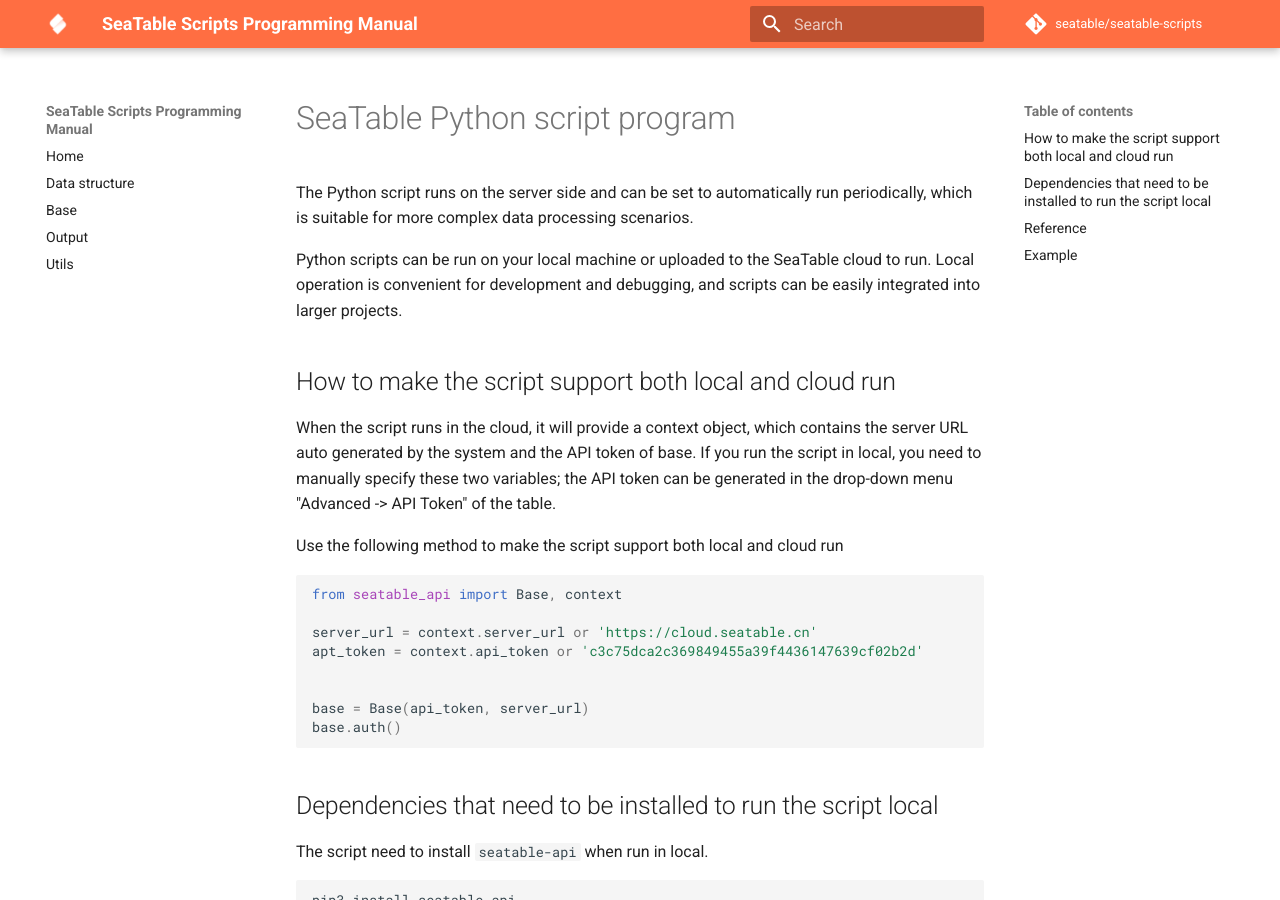
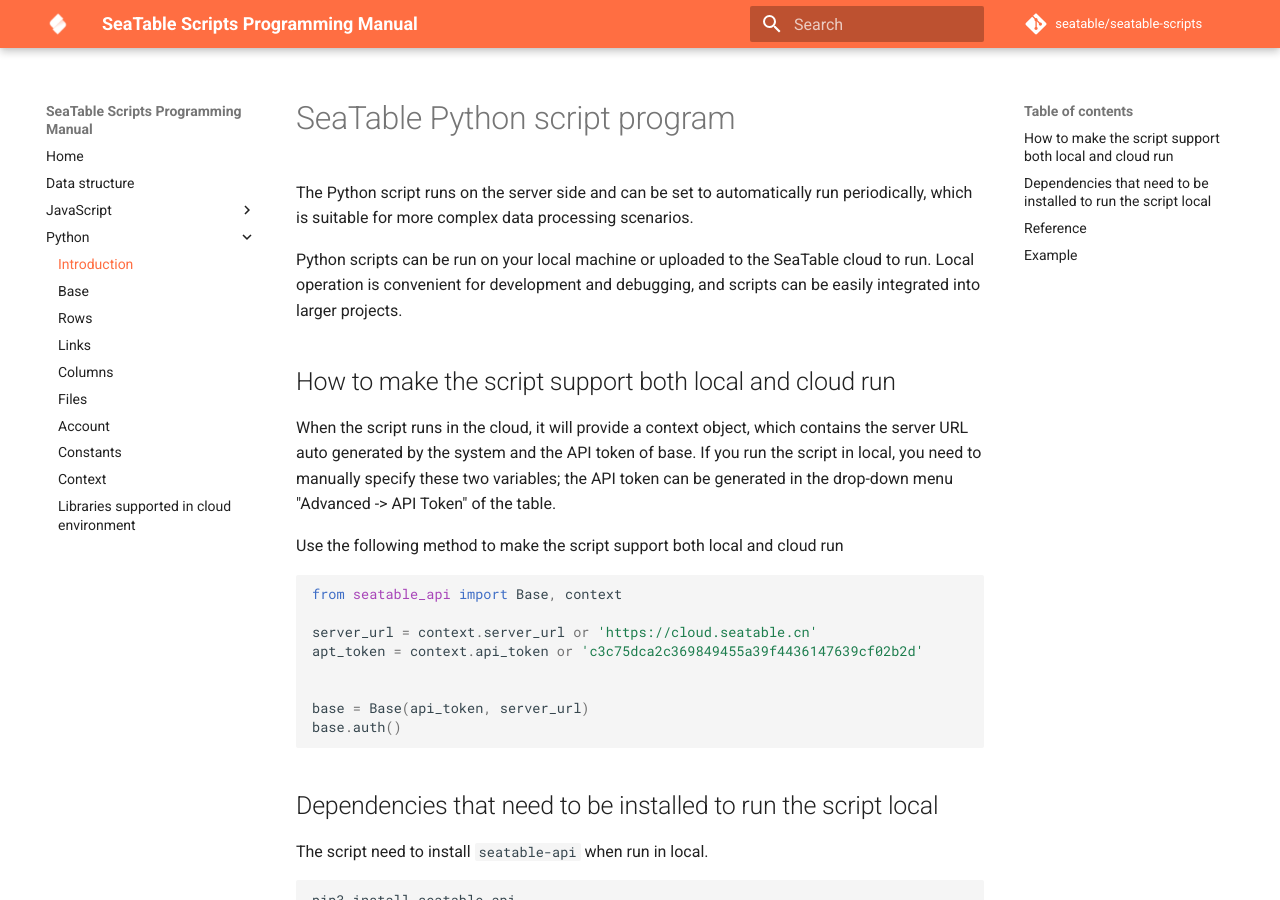
Before and after one commit to seatable/seatable-scripts, an MkDocs documentation site: the page built from manual/python/README.md, in a window 1280 px wide and 900 px high. Built offline with MkDocs 1.6.1 and Material for MkDocs 9.7.7, drawn with Linux system fonts in a browser that asks for light colours; comment, search, counter and statistics services are not loaded.

Commit message:
update page tree

```diff
--- a/mkdocs.yml
+++ b/mkdocs.yml
@@ -6,6 +6,7 @@
 
 repo_name: seatable/seatable-scripts
 repo_url: https://github.com/seatable/seatable-scripts/
+edit_uri: edit/master/manual/
 
 copyright: Copyright &copy; 2020 seatable
 
@@ -48,6 +49,19 @@
 nav:
   - Home: README.md
   - Data structure: data-structure.md
-  - Base: base.md
-  - Output: output.md
-  - Utils: utils.md
+  - JavaScript:
+    - Introduction: javascript/README.md
+    - Base: javascript/base.md
+    - Output: javascript/output.md
+    - Utils: javascript/utils.md
+  - Python:
+    - Introduction: python/README.md
+    - Base: python/base.md
+    - Rows: python/rows.md
+    - Links: python/links.md
+    - Columns: python/columns.md
+    - Files: python/files.md
+    - Account: python/account.md
+    - Constants: python/constants.md
+    - Context: python/context.md
+    - Libraries supported in cloud environment: python/libs.md
```
